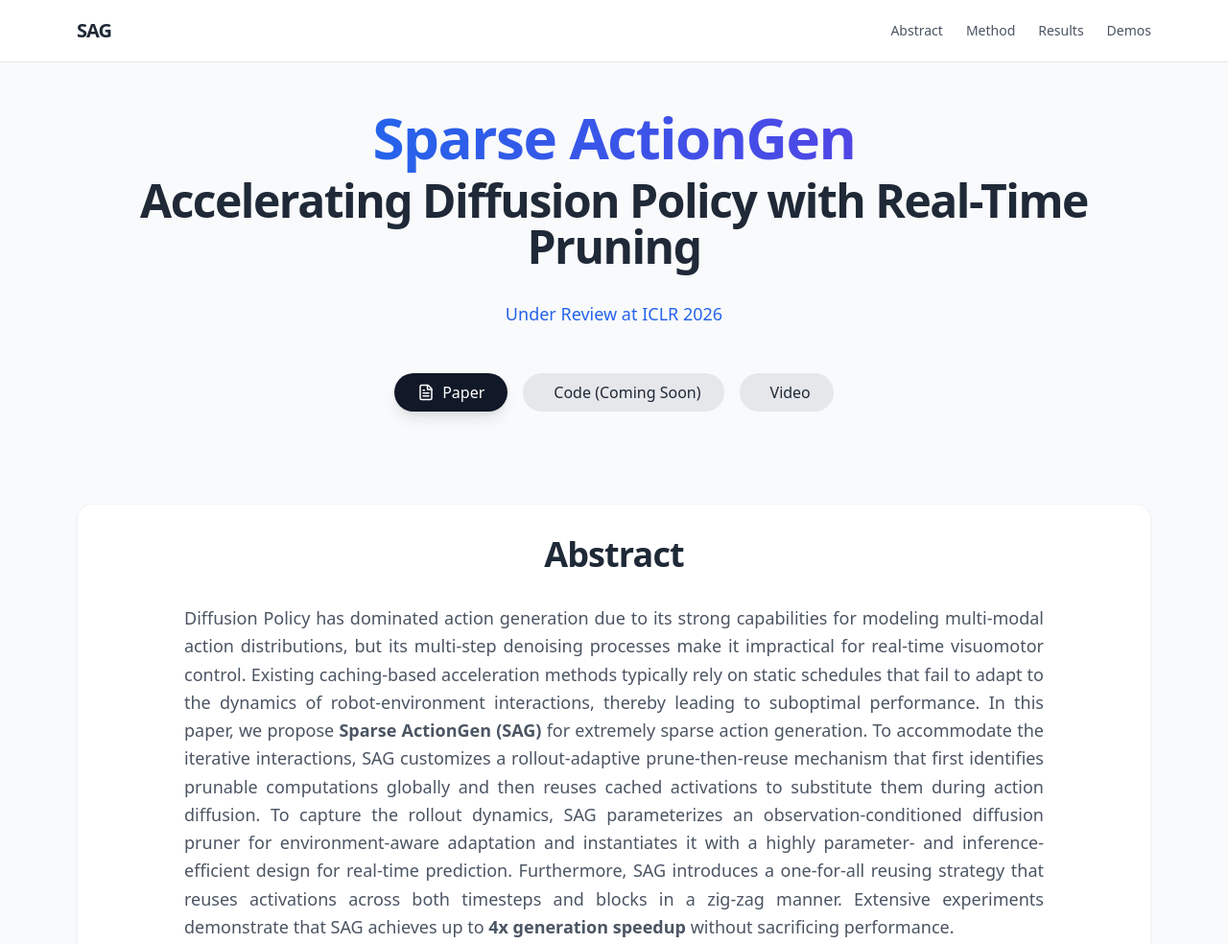
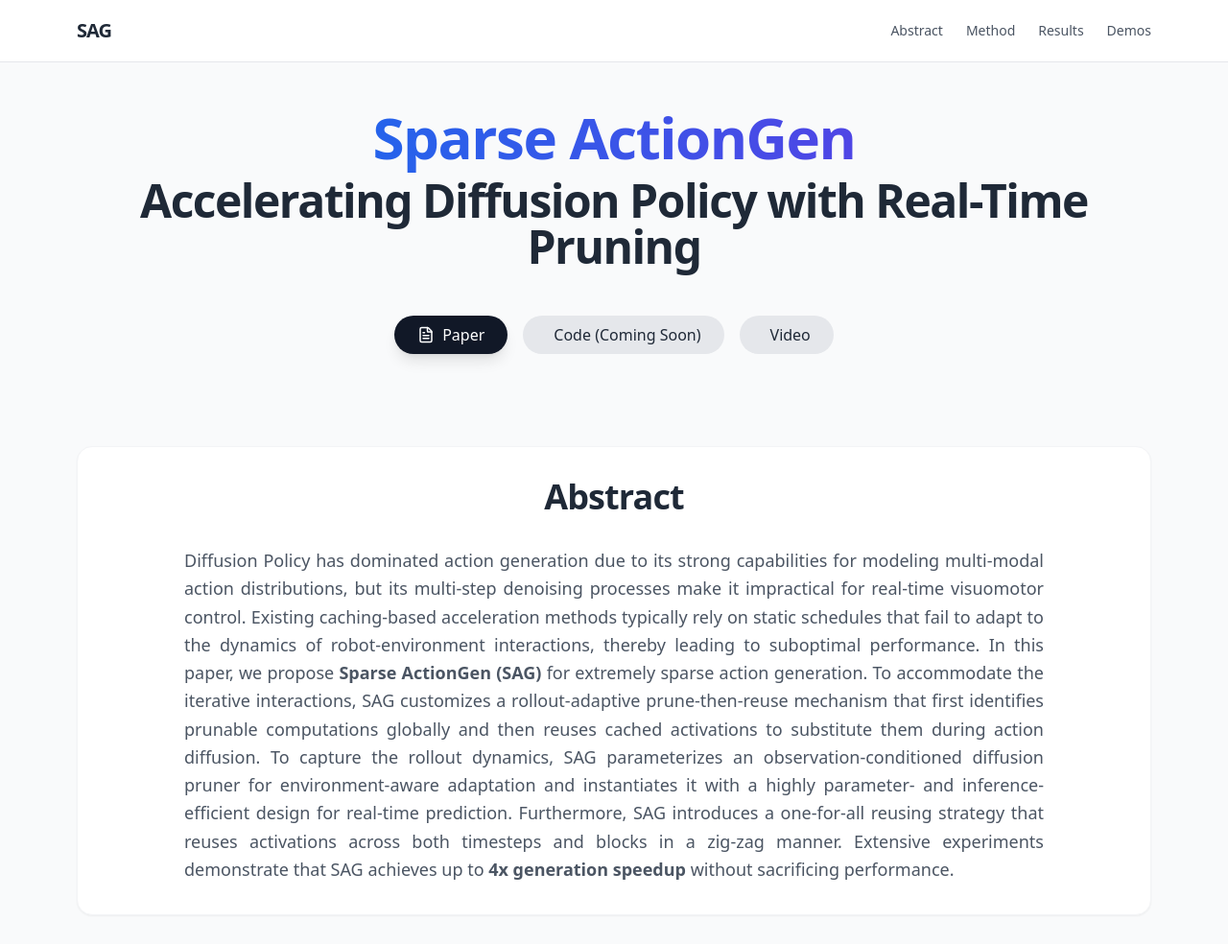
Before and after one commit to Sparse-ActionGen/Sparse-ActionGen.github.io, a plain HTML site: page index.html in a window 1280 px wide. Shown: the top 984 px of the page at 96% size. Drawn offline with nearby package versions, Linux system fonts and the light colour scheme; some icons are missing.

Commit message:
Initial release

```diff
--- a/index.html
+++ b/index.html
@@ -46,10 +46,6 @@
                     Accelerating Diffusion Policy with Real-Time Pruning
                 </span>
             </h1>
-
-            <div class="flex flex-wrap justify-center gap-4 text-lg text-blue-600 font-medium">
-                <span>Under Review at ICLR 2026</span>
-            </div>
 
             <div class="flex justify-center gap-4 pt-4">
                 <a href="https://openreview.net/pdf?id=mCoJN10RV5" class="flex items-center gap-2 px-6 py-2 rounded-full font-medium bg-gray-900 text-white hover:bg-gray-700 shadow-lg hover:shadow-xl transition-all">
```
